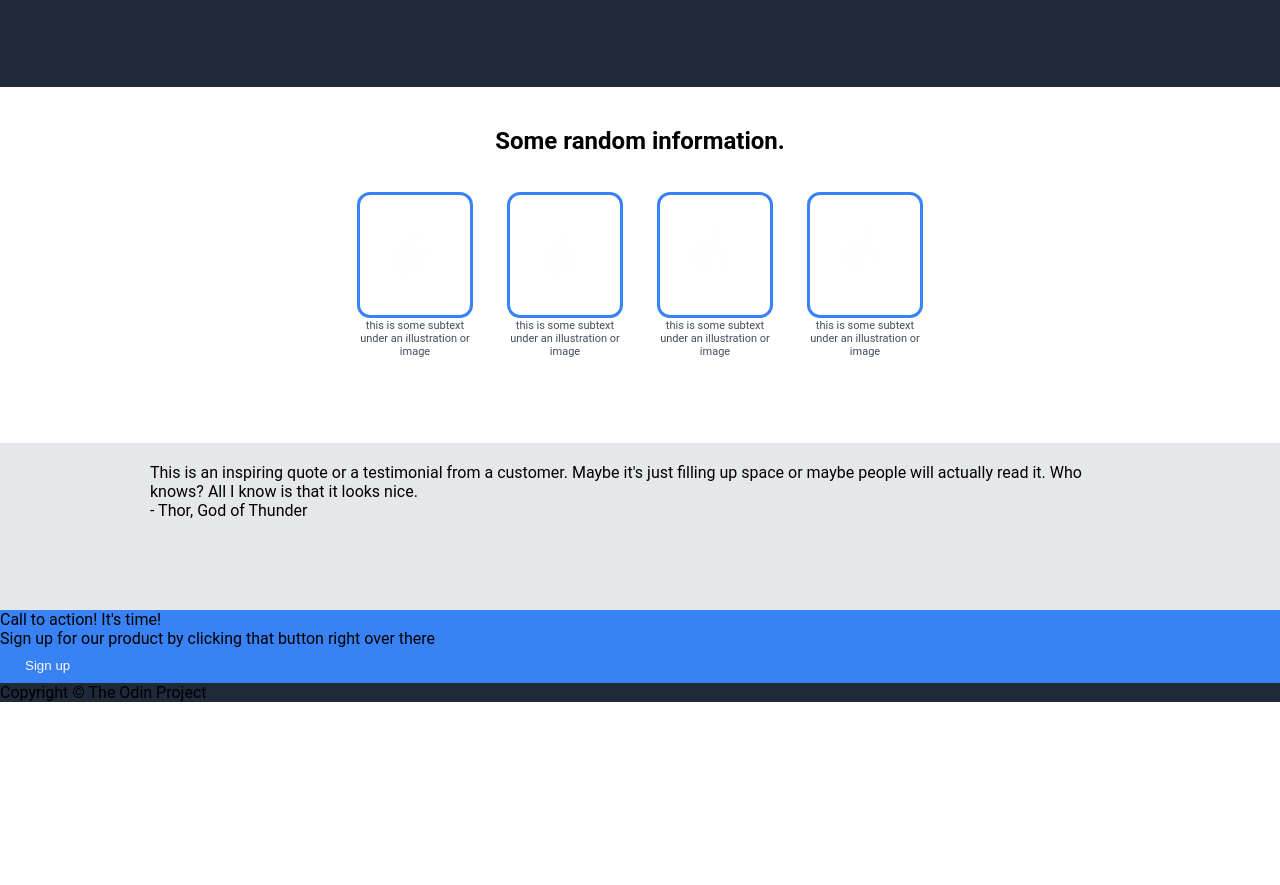
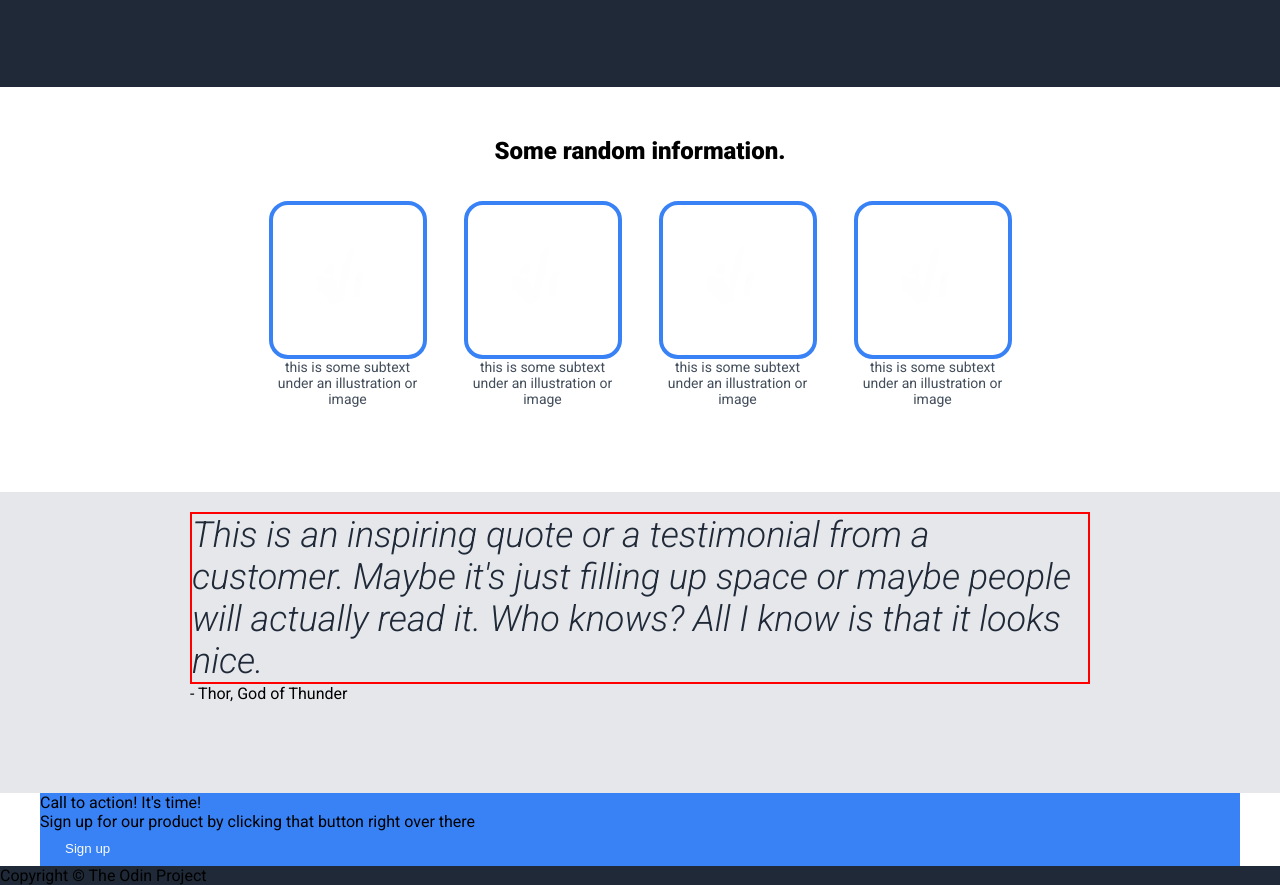
Before and after one commit to dinruz/Landing_Page, a plain HTML site: page index.html in a window 1280 px wide. Shown: the part 373-1258 px from the top of the page. Before the commit the page ends 1075 px from the top, so only its background shows below. Drawn offline with Linux system fonts and the light colour scheme.

Commit message:
Complete quote

```diff
--- a/index.html
+++ b/index.html
@@ -4,6 +4,9 @@
     <meta charset="UTF-8">
     <meta name="viewport" content="width=device-width, initial-scale=1.0">
     <title>Landing Page</title>
+    <link rel="preconnect" href="https://fonts.googleapis.com">
+<link rel="preconnect" href="https://fonts.gstatic.com" crossorigin>
+<link href="https://fonts.googleapis.com/css2?family=Roboto:ital,wght@0,100..900;1,100..900&display=swap" rel="stylesheet">
     <link rel="stylesheet" href="./style.css">
 </head>
 <body>
@@ -33,6 +36,7 @@
     </header>
     <main>
         <div class="info">
+            <div class="info-wrapper">
                 <h2>Some random information.</h2>
                     <div class="articles">
                         <div class="article one">
@@ -53,9 +57,12 @@
                          </div>
                      </div>
             </div>
+        </div>
         <div class="quote-section">
-            <p class="quote">This is an inspiring quote or a testimonial from a customer. Maybe it's just filling up space or maybe people will actually read it. Who knows? All I know is that it looks nice.</p>
+            <div class="quote-wrapper">
+                <p class="quote">This is an inspiring quote or a testimonial from a customer. Maybe it's just filling up space or maybe people will actually read it. Who knows?  All I know is that it looks nice.</p>
                 <p class="author">- Thor, God of Thunder</p>
+            </div>
         </div>
         <div class="action">
             <p>Call to action! It's time!</p>
--- a/style.css
+++ b/style.css
@@ -1,3 +1,4 @@
+/*-- Global styles --*/
 
 *{
     margin:0;
@@ -13,14 +14,19 @@ a{
     text-decoration: none;
 }
 
-header,
-footer {
-    background-color:#1F2937;
+ul {
+    display:flex;
+    list-style-type: none;
+    margin:0;
+    padding:0;
+    gap:30px;
 }
 
+/*-- Wrappers --*/
+
 .header-wrapper,
-.info,
-.quote-selection
+.quote-wrapper,
+.info-wrapper,
 .action {
     margin: 0 auto;
     max-width: 1200px;
@@ -28,57 +34,29 @@ footer {
 }
 
 .header-wrapper,
-.quote-section{
+.quote-wrapper{
     padding: 20px 150px 90px 150px;
 
 }
 
-.info{
-    padding:40px 150px 80px 150px;
+/*-- Header, Footer --*/
 
-}
-
-
-.articles{
-    display:flex;
-    gap:30px;
-    justify-content:center;
-    padding:40px 0 5px 0 ;
-    }
-
-   .article{
-    text-align: center;
-    text-wrap:wrap;
-   }
-
-   .subtext{
-    font-size: 11px;
-    max-width:120px;
-    color:#434e5c;
-    }
-
-.articles img{
-    width:110px;
-    height:120px;
-    outline:3px solid #3882f6;
-    border-radius:10px;
-   }
-
-.info h2{
-    text-align:center;
+header,
+footer {
+    background-color:#1F2937;
 }
 
 header{
     display:flex;
     flex-direction:column;
-    }
+}
 
 .navigation{
     display:flex;
     justify-content:space-between;
     align-items:center;
-
-  }
+    margin-bottom:90px;
+}
 
 .logo{
 font-size:24px;
@@ -86,12 +64,12 @@ color:#F9FAF8;
 font-weight: bolder;
 }
 
+
 .main-header{
     display:flex;
     justify-content:space-between;
     align-items:center;
     gap:40px;
-
   }
 
 .main-header img{
@@ -100,17 +78,11 @@ font-weight: bolder;
     flex:1;
 }
 
-
 .hero{
     display:flex;
     flex-direction:column;
     gap:10px;
     flex:1;
-}
-
-.hero button{
-    width:fit-content;
-
 }
 
 .hero-subtext,
@@ -125,33 +97,74 @@ ul a{
     font-weight: 900;
 }
 
+/*-- Info section --*/
 
-.navigation{
+.info{
     display:flex;
-    margin-bottom: 90px;
+    padding:50px;
+}
+
+.info h2{
+    text-align:center;
+    font-weight:900;
+}
+
+.articles{
+    display:flex;
+    justify-content:center;
+    padding:35px 10px 30px 10px;;
+    gap:35px;
+    flex:1;
+}
+
+.article{
+    text-align: center;
+    text-wrap:wrap;
+    padding:5px;
+}
+
+.subtext{
+    font-size: 14px;
+    max-width:150px;
+    color:#434e5c;
+}
+
+.articles img{
+    width:150px;
+    height:150px;
+    outline:4px solid #3882f6;
+    border-radius:15px;
 }
 
 
-ul {
-    display:flex;
-    list-style-type: none;
-    margin:0;
-    padding:0;
-    gap:30px;
+/*-- Quote section --*/
+
+.quote-section{
+    background-color:#e5e7eb;
 }
 
-button,
+.quote{
+    font-size:36px;
+    color: #1F2937;
+    font-weight:300;
+    font-style: italic;
+    border:2px solid red;
+}
+
+
+/*-- Action section --*/
+
 .action{
-    background-color: #3882F6;
+background-color: #3882F6;
 }
+
+/*-- Buttons --*/
 
 button{
     color:#F9FAF8;
     border-radius:10px;
     padding:10px 25px;
     border:none;
+    background-color: #3882F6;
+     width:fit-content;
 }
-
-.quote-section{
-    background-color:#e5e7eb;
-}
```
Lines whose indentation alone changed are shown as unchanged.
